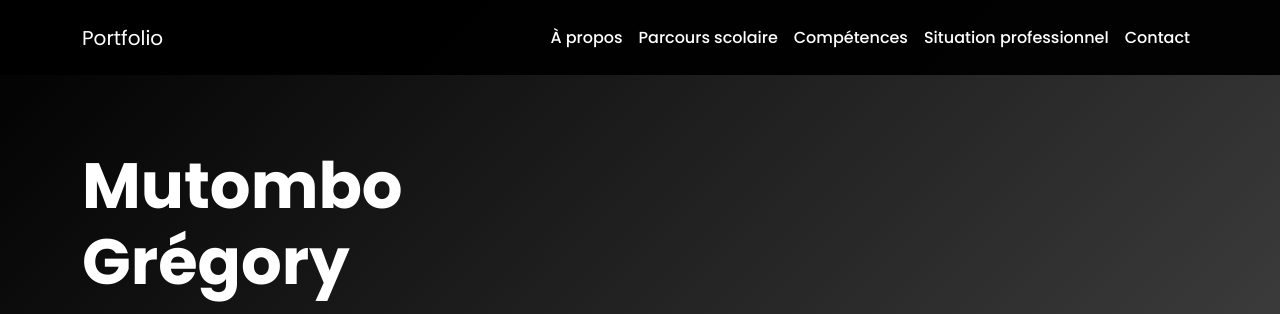
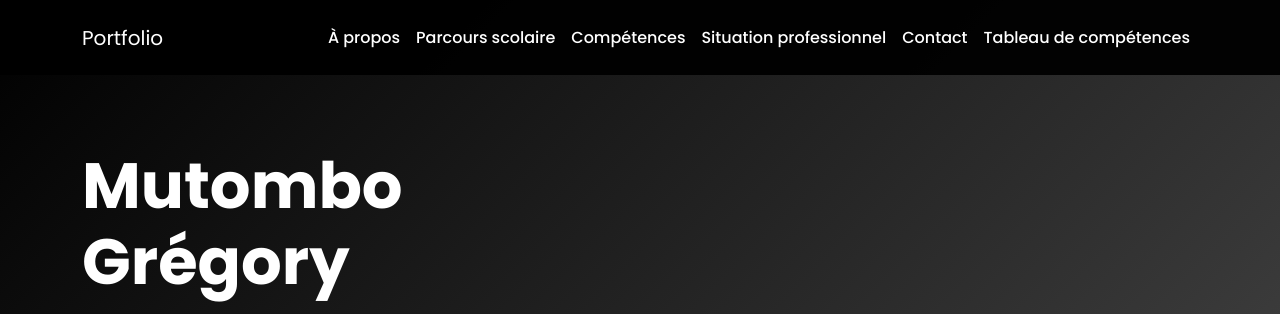
Before and after one commit to Byond3r/portfolio_mutombo, a plain HTML site: page index.html in a window 1280 px wide. Shown: the top 314 px of the page. Drawn offline with nearby package versions, Linux system fonts and the light colour scheme.

Commit message:
Add files via upload

```diff
--- a/index.html
+++ b/index.html
@@ -284,11 +284,13 @@
                     <li class="nav-item">
                         <a class="nav-link" href="#contact">Contact</a>
                     </li>
+                    <li class="nav-item">
+                        <a class="nav-link" href="https://1drv.ms/x/c/a38b3bbe13852092/EZFdD5qyxfJAk2k3vyDyzqwB53xaBPcFWhbOmyXVpVCzBw?e=glBMHd" target="_blank">Tableau de compétences</a>
+                    </li>
                 </ul>
             </div>
         </div>
     </nav>
-
   <!-- Section héro avec présentation -->
 <section class="hero-section" id="about">
     <div class="container">
@@ -556,6 +558,7 @@
                                         <p>PHP, MySQL, HTML/CSS, JavaScript, Framework Bootstrap</p>
                                         <h6 style="color: #ffffff;">Bilan</h6>
                                         <p>Ce projet m'a permis de développer mes compétences en gestion de projet, travail collaboratif et développement d'applications métier.</p>
+                                        <a href="https://drive.google.com/drive/folders/1895qN3V32AojDeOfUQxofyjkyro8M7qu?usp=sharing" class="btn btn-light">Lien direct a la production</a>
                                     </div>
                                 </div>
                             </div>
```
